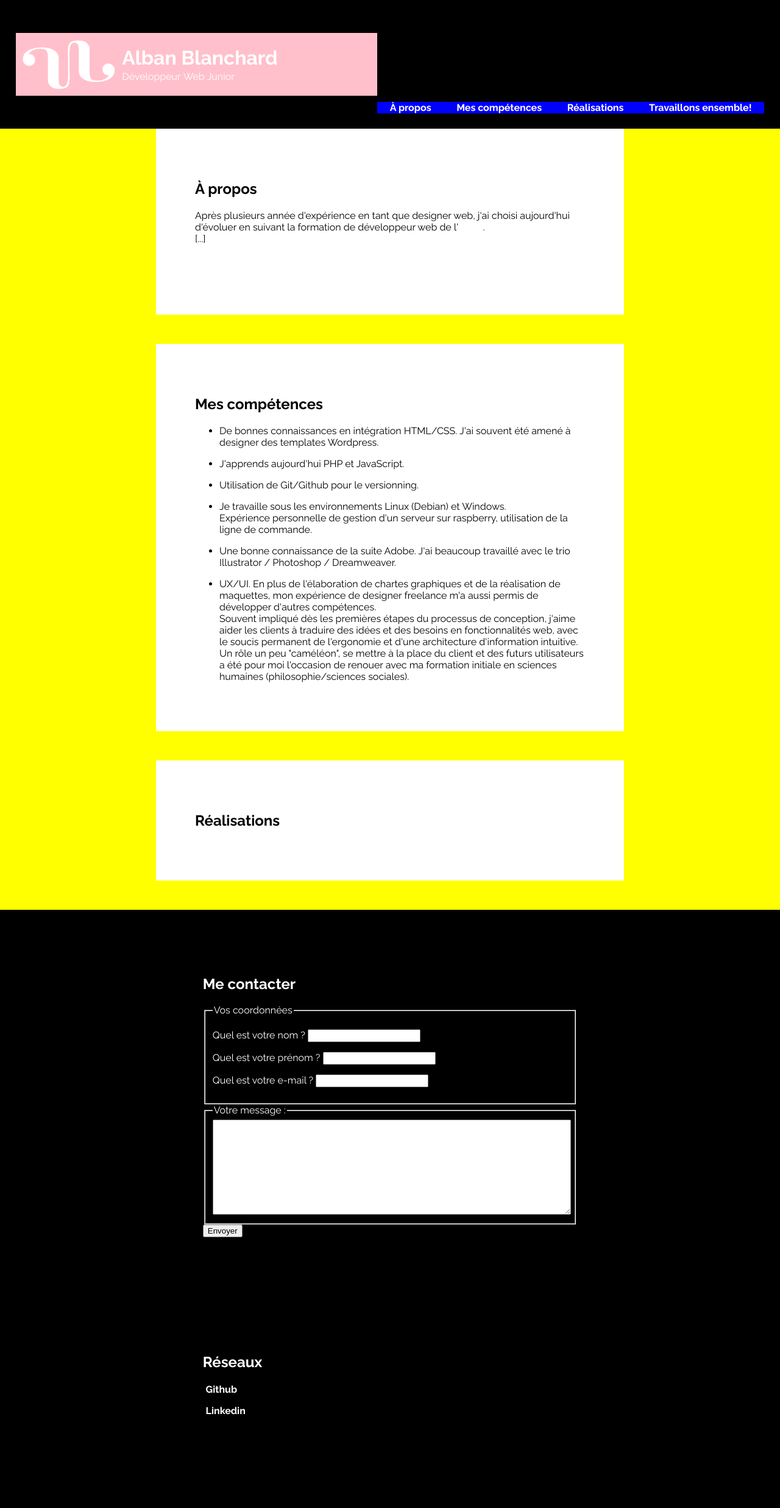
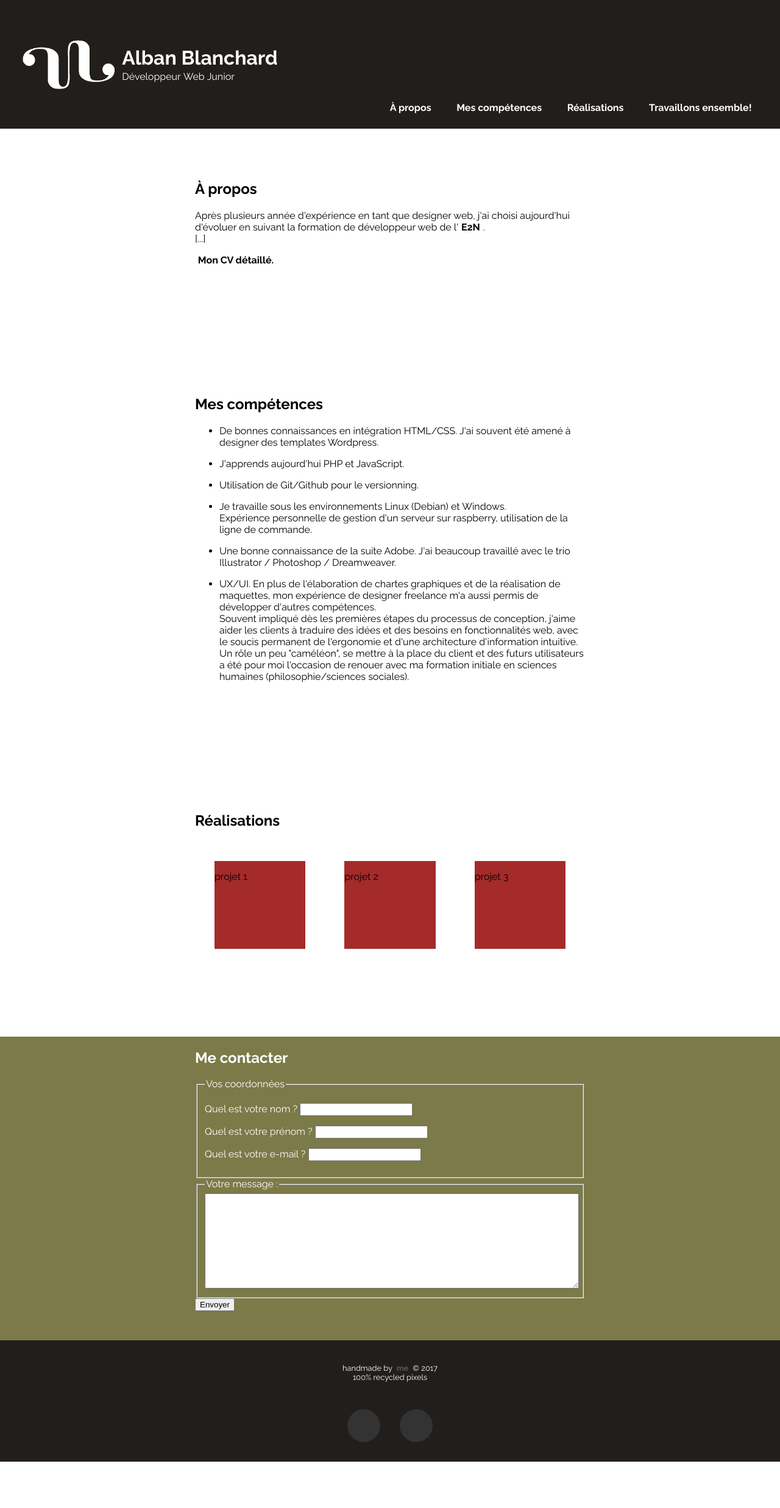
Before and after one commit to albanblanchard/resume, a PHP site: page / in a window 1280 px wide. Shown: the whole page at 61% size. After the commit the page ends 2397 px from the top, so only its background shows below. Run offline with PHP 8.4, Linux system fonts and the light colour scheme; some libraries are stand-ins or nearby versions.

Commit message:
crea boutons reseaux avec socicons. modif footer

```diff
--- a/css/master.css
+++ b/css/master.css
@@ -1,5 +1,6 @@
-/*ma feuille de style*/
-html, body {margin: 0; padding: 0; height: 100%; width:100%;
+/*css resume*/
+html, body {
+  margin: 0; padding: 0; height: 100%; width:100%;
   font-family: 'Raleway', sans-serif;
 }
 
@@ -7,7 +8,7 @@ header, footer {
   padding: 2%;
   width: 96%;
   min-height: 20%;
-  background-color: #000;
+  background-color: #221e1b;
   color: #fff;
   display: flex;
   flex-wrap: wrap;
@@ -18,8 +19,8 @@ header, footer {
 /*entête*/
 #logo {
 flex: 1;
-background-color: pink;
-margin: 0;
+/*background-color: pink;*/
+margin: 1em 0;
 display: flex;
 flex-wrap: wrap;
 justify-content: flex-start;
@@ -42,7 +43,7 @@ margin:2%;
 }
 
 
-nav { background-color: blue; align-self: flex-end;}
+nav { align-self: flex-end;}
 
 a:link, a:visited {
   padding: .3em;
@@ -69,7 +70,8 @@ nav li {
 }
 
 /*contenu - sections*/
-#content { background-color: yellow;
+#content {
+  /*background-color: yellow;*/
   display: flex;
   flex-direction: column;
   justify-content: center;
@@ -77,20 +79,75 @@ nav li {
   /*min-height: 54%;*/
   /*margin 5% 20%;*/
 }
-section{ background-color: white;
+
+section{
+  /*background-color: white;*/
   padding: 5%; margin-bottom: 3rem;
   width: 50%;
 }
+section a:link, section a:visited {color: #000;}
+#works #portfolio{
+  display: flex;
+  flex-direction: row;
+  justify-content: space-between;
+}
+.thumbnails {
+  width: 16rem;
+  height: 9rem;
+  background-color: brown;
+  margin: 2em;
+}
 
 /*pied de page*/
-footer{
+footer{padding: 0; margin: 0; width: 100%;
+  background-color: #7c7a48;
   align-items: center;
   flex-direction: column;
 }
-footer section{
-  background-color: black;
+footer section {  padding: 0;}
+footer textarea{  width: 100%;}
+footer #socials {background-color: #221e1b;
+  width: 100%; margin: 0; padding: 2em 0;
+  display: flex;
+  justify-content: center;
+  align-items: center;
+}
+footer #copyright {background-color: #221e1b;
+  width: 100%; margin: 0; padding: 2em 0 0 0; text-align: center; font-size: .8em;}
+footer #socials p {
+  margin: 0 1em; padding: .2em;
+  background-color: #333;
+  display: flex; justify-content: center; align-items: center;
+  height: 3em; width: 3em;
+  /*border: .3em solid #595959; */
+  border-radius: 50%;
+  transition: background-color .5s;
+}
+footer #socials p:hover{
+  background-color: #08FDD8;
+}
+footer a:link, footer a:visited {  color: #595959;}
+footer a:hover {
+  color: #000;
+  border: 0;
+}
+/*socicon*/
+.socicon-github, .socicon-linkedin {
+font-size: 2em;
+}
 
+/*media queries*/
+@media all and (max-width: 640px) {
+    header { align-items: center; justify-content: center;
+    }
+    #logo{
+      justify-content: center; text-align: center;
+    }
+    nav { text-align: center; }
+    nav ul { flex-direction: column; }
+    nav li{ padding: .2em; }
+    section {width: 90%}
+    #works #portfolio{ flex-direction: column;
+
+    }
 }
-footer textarea{
-  width: 100%;
-}
--- a/index.html
+++ b/index.html
@@ -3,8 +3,9 @@
   <head>
     <meta charset="utf-8">
     <title>Alban Blanchard</title>
-    <link rel="stylesheet" href="css/master.css">
-    <link href="https://fonts.googleapis.com/css?family=Raleway:400,400i,700,700i" rel="stylesheet">
+    <link rel="stylesheet" href="https://fonts.googleapis.com/css?family=Raleway:400,400i,700,700i" />
+    <link rel="stylesheet" href="https://s3.amazonaws.com/icomoon.io/114779/Socicon/style.css?rd5re8" />
+    <link rel="stylesheet" href="css/master.css" />
   </head>
   <body>
     <header>
@@ -17,15 +18,15 @@
       </div>
         <nav>
           <ul>
-            <li><a href="#">À propos</a></li>
-            <li><a href="#">Mes compétences</a></li>
-            <li><a href="#">Réalisations</a></li>
-            <li><a href="#">Travaillons ensemble!</a></li>
+            <li><a href="#aboutMe">À propos</a></li>
+            <li><a href="#skills">Mes compétences</a></li>
+            <li><a href="#works">Réalisations</a></li>
+            <li><a href="#hireMe">Travaillons ensemble!</a></li>
           </ul>
         </nav>
     </header>
     <div id="content">
-      <section id="aboutme">
+      <section id="aboutMe">
         <h1>À propos</h1>
         <p>Après plusieurs année d'expérience en tant que designer web, j'ai choisi aujourd'hui d'évoluer en suivant la formation de développeur web de  l'<a href="#">E2N</a>.<br/>
         [...]</p>
@@ -49,12 +50,21 @@
       </section>
       <section id="works">
         <h1>Réalisations</h1>
+        <div id="portfolio">
         <div class="thumbnails">
+          <p>projet 1</p>
+          </div>
+          <div class="thumbnails">
+            <p>projet 2</p>
+            </div>
+            <div class="thumbnails">
+              <p>projet 3</p>
+              </div>
         </div>
       </section>
     </div>
     <footer>
-      <section>
+      <section id="hireMe">
         <h1>Me contacter</h1>
         <form method="post" action="#">
            <fieldset>
@@ -74,10 +84,12 @@
            <input type="submit" value="Envoyer" />
         </form>
       </section>
+      <section id="copyright">
+        <p>handmade by <a href="#logo">me</a> © 2017<br/>
+        100% recycled pixels</p>
+      </section>
       <section id="socials">
-        <h1>Réseaux</h1>
-        <p><a href="#">Github</a></p>
-        <p><a href="#">Linkedin</a></p>
+        <p><a href="https://github.com/albanblanchard" class="socicon-github"></a></p> <p><a href="https://www.linkedin.com/in/albanblanchard/" class="socicon-linkedin"></a></p>
       </section>
     </footer>
   </body>
```
